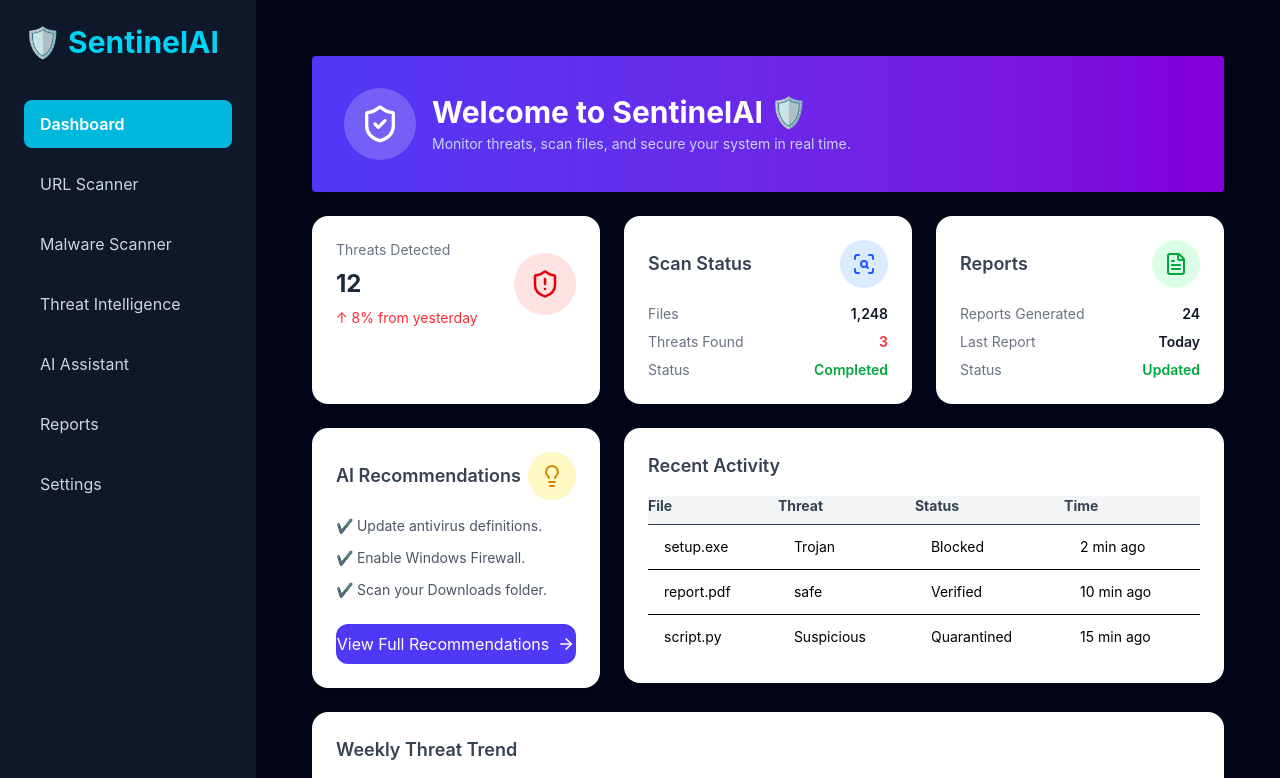
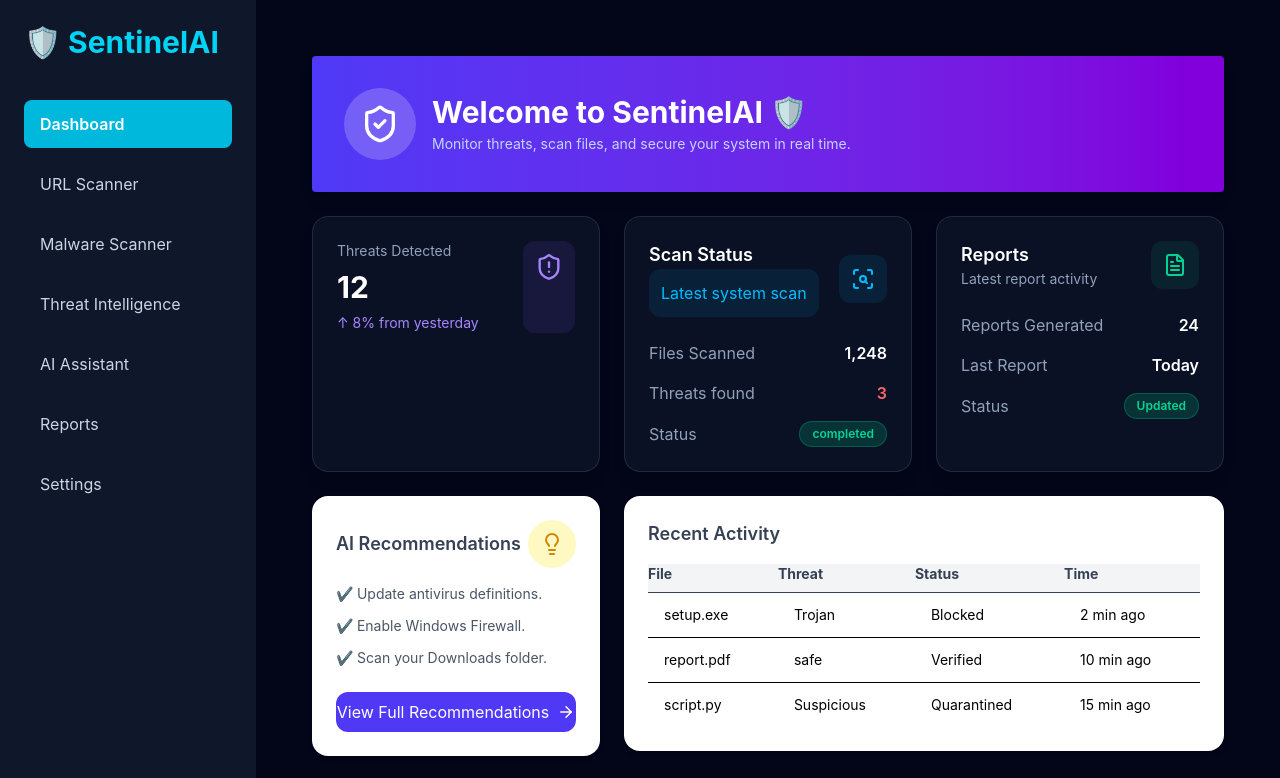
Before and after one commit to rajneeshkaur19/Sentinel_AI, a React (Vite) app in the folder frontend/: page / in a window 1280 px wide. Shown: the top 778 px of the page. Built offline with nearby package versions, Linux system fonts and the light colour scheme.

Commit message:
feat(ui): add reusable UI components and refactor dashboard cards

```diff
--- a/frontend/src/components/common/Badge.jsx
+++ b/frontend/src/components/common/Badge.jsx
@@ -0,0 +1,30 @@
+import clsx from "clsx";
+import { twMerge } from "tailwind-merge";
+
+const variants = {
+    success: "bg-emerald-500/20 text-emerald-400 border border-emerald-500/30",
+    danger: "bg-red-500/20 text-red-400 border border-red-500/30",
+    warning: "bg-yellow-500/20 text-yellow-400 border border-yellow-500/30",
+    info: "bg-sky-500/20 text-sky-400 border border-sky-500/30",
+    default: "bg-slate-700 text-slates-200 border border-slate-600",
+};
+
+export default function Badge({
+    children,
+    variant = "default",
+    className = "",
+}){
+    return(
+        <span
+            className = {twMerge(
+                clsx(
+                    "inline-flex items-center rounded-full px-3 py-1 text-xs font-semibold",
+                    variants[variant],
+                    className
+                )
+            )}
+        >
+            {children}
+        </span>
+    );
+}
--- a/frontend/src/components/common/Card.jsx
+++ b/frontend/src/components/common/Card.jsx
@@ -0,0 +1,31 @@
+import clsx from "clsx";
+import { twMerge } from "tailwind-merge";
+
+export default function Card({
+    children,
+    className = "",
+    hover = true,
+    glass = true,
+    padding = "p-6",
+    ...props
+}){
+    return(
+        <div className ={twMerge(
+            clsx(
+                "rounded-2xl border border-white/10",
+                "bg-slate-900/70",
+                 glass && "backdrop-blur-xl",
+                 "shadow-lg",
+                 "transition-all duration-300",
+                 hover &&
+                    "hover:-translate-y-1 hover:border-violet-500/30 hover:shadow-[0_0_30px_rgba(139,92,246,0.25)]",
+                 padding,
+                 className,
+            )
+        )}
+        {...props}
+        >
+            {children}
+        </div>
+    );
+}
--- a/frontend/src/components/common/Input.jsx
+++ b/frontend/src/components/common/Input.jsx
@@ -0,0 +1,39 @@
+import clsx from "clsx";
+import { twMerge } from "tailwind-merge";
+
+export default function Input({
+    type = "text",
+    placeholder = "",
+    value,
+    onChange,
+    disabled = false,
+    className = "",
+    ...props
+}) {
+    return(
+        <input
+            type = {type}
+            placeholder = {placeholder}
+            value = {value}
+            onChange = {onChange}
+            disabled = {disabled}
+            className = {twMerge(
+                clsx(
+                    "w-full rounded-xl",
+                    "bg-slate-900/70",
+                    "border border-white/10",
+                    "px-4 py-3",
+                    "text-white",
+                    "placeholder:text-slate-400",
+                    "outline-none",
+                    "transition-all duration-300",
+                    "focus:border-violet-500",
+                    "focus:ring-2 focus:ring-violet-500/20",
+                    "disabled opacity-50 disabled:cursor-not-allowed",
+                    className
+                )
+            )}
+            {...props}
+        />
+    );
+}
--- a/frontend/src/components/common/SectionTitle.jsx
+++ b/frontend/src/components/common/SectionTitle.jsx
@@ -0,0 +1,18 @@
+export default function SectionTitle({
+    title,
+    subtitle,
+    className = "",
+}) {
+    return(
+        <div className = {`mb-6 $ {className}`}>
+            <h2 className = "text-2xl font-bold tracking-tight text-white">
+                {title}
+            </h2>
+            {subtitle && (
+                <p className = "mt-2 text-sm text-slate-400">
+                    {subtitle}
+                </p>
+            )}
+        </div>
+    );
+}
--- a/frontend/src/components/common/StatCard.jsx
+++ b/frontend/src/components/common/StatCard.jsx
@@ -0,0 +1,36 @@
+import Card from "./Card";
+
+export default function StatCard({
+    title,
+    value,
+    change,
+    icon,
+    children,
+    className = "",
+}) {
+    return(
+        <Card className = {`p-6 $ {className}`}>
+            <div className = "flex items-star justify-between">
+                <div>
+                    <p className = "text-sm text-slate-400">
+                        {title}
+                    </p>
+                    <h3 className = "mt-2 text-3xl font-bold text-white">
+                        {value}
+                    </h3>
+                    {change && (
+                        <p className = "mt-2 text-sm text-violet-400">
+                            {change}
+                        </p>
+                    )}
+                </div>
+                {icon && (
+                    <div className = "rounded-xl bg-violet-500/10 p-3 text-violet-400">
+                        {icon}
+                    </div>
+                )}
+            </div>
+            {children}
+        </Card>
+    );
+}
--- a/frontend/src/components/dashboard/ReportsCard.jsx
+++ b/frontend/src/components/dashboard/ReportsCard.jsx
@@ -1,32 +1,54 @@
 import { FileText } from "lucide-react";
+import Card from "../common/Card";
+import Badge from "../common/Badge";
 
-function ReportsCard(){
-    return(
-        <div className = "bg-white dark:bg-slate-800 rounded-2xl shadow-md p-6 hover:shadow-lg transition">
-            {/* Header */}
-            <div className = "flex items-center justify-between mb-4">
-                <h2 className = "text-lg font-semibold text-gray-700 dark:text-white"> Reports </h2>
-                <div className = "bg-green-100 p-3 rounded-full">
-                    <FileText className = "text-green-600" size = {24} />
+export default function ReportsCard() {
+  return (
+    <Card>
+      <div className="flex items-center justify-between mb-6">
+        <div>
+          <h3 className="text-lg font-semibold text-white">
+            Reports
+          </h3>
+          <p className="text-sm text-slate-400">
+            Latest report activity
+          </p>
+        </div>
+
+        <div className="rounded-xl bg-emerald-500/10 p-3 text-emerald-400">
+          <FileText size={24} />
         </div>
       </div>
-            {/*Reports Details*/}
-            <div className = "space-y-2 text-sm">
-                <div className = "flex justify-between">
-                    <span className = "text-gray-500">Reports Generated</span>
-                    <span className = "font-semibold text-gray-900 dark:text-white">24</span>
+
+      <div className="space-y-4">
+        <div className="flex justify-between">
+          <span className="text-slate-400">
+            Reports Generated
+          </span>
+          <span className="font-semibold text-white">
+            24
+          </span>
         </div>
-                <div className = "flex justify-between">
-                    <span className = "text-gray-500">Last Report</span>
-                    <span className = "font-semibold text-gray-900 dark:text-white">Today</span>
+
+        <div className="flex justify-between">
+          <span className="text-slate-400">
+            Last Report
+          </span>
+          <span className="font-semibold text-white">
+            Today
+          </span>
         </div>
-                <div className = "flex justify-between">
-                    <span className = "text-gray-500">Status</span>
-                    <span className = "font-semibold text-green-600">Updated</span>
+
+        <div className="flex justify-between items-center">
+          <span className="text-slate-400">
+            Status
+          </span>
+
+          <Badge variant="success">
+            Updated
+          </Badge>
         </div>
       </div>
-        </div>
+    </Card>
   );
 }
-
-export default ReportsCard;
--- a/frontend/src/components/dashboard/ScanCard.jsx
+++ b/frontend/src/components/dashboard/ScanCard.jsx
@@ -1,32 +1,39 @@
 import { ScanSearch } from "lucide-react";
+import Card from "../common/Card";
+import Badge from "../common/Badge";
 
-function ScanCard(){
+export default function ScanCard(){
     return(
-        <div className = "bg-white dark:bg-slate-800 rounded-2xl shadow-md p-6 hover:shadow-lg transition">
-            <div className = "flex items-center justify-between mb-4">
-                <h2 className = "text-lg font-semibold text-gray-700 dark:text-white">
+        <Card>
+            <div className = "flex items-center justify-between mb-6">
+                <div>
+                    <h3 className = "text-lg font-semibold text-white">
                     Scan Status
-                </h2>
-                <div className = "bg-blue-100 p-3 rounded-full">
-                    <ScanSearch className = "text-blue-600" size = {24} />
+                    </h3>
+                    <p className = "rounded-xl bg-sky-500/10 p-3 text-sky-400">
+                    Latest system scan
+                    </p>
+                </div>
+                <div className = "rounded-xl bg-sky-500/10 p-3 text-sky-400">
+                    <ScanSearch size={24}/>
                 </div>
             </div>
-            <div className = "space-y-2 text-sm">
-                <div className = "flex justify-between">
-                    <span className = "text-gray-500"> Files </span>
-                    <span className = "font-semibold text-gray-900 dark:text-white">1,248</span>
+            <div className = "space-y-4">
+                <div className="flex justify-between">
+                    <span className = "text-slate-400">
+                        Files Scanned
+                    </span>
+                    <span className = "font-semibold text-white">1,248</span>
                 </div>
                 <div className = "flex justify-between">
-                    <span className = "text-gray-500"> Threats Found </span>
-                    <span className = "font-semibold text-red-500">3</span>
+                    <span className = "text-slate-400">Threats found</span>
+                    <span className = "font-semibold text-red-400">3</span>
                 </div>
-                <div className = "flex justify-between">
-                    <span className = "text-gray-500">Status</span>
-                    <span className = "font-semibold text-green-600">Completed</span>
+                <div className = "flex justify-between items-center">
+                    <span className = "text-slate-400">Status</span>
+                    <Badge variant = "success">completed</Badge>
                 </div>
             </div>
-        </div>
+        </Card>
     );
 }
-
-export default ScanCard;
--- a/frontend/src/components/dashboard/ThreatCard.jsx
+++ b/frontend/src/components/dashboard/ThreatCard.jsx
@@ -1,24 +1,13 @@
 import { ShieldAlert } from "lucide-react";
+import StatCard from "../common/StatCard";
 
-function ThreatCard() {
+export default function ThreatCard(){
     return(
-        <div className = "bg-white dark:bg-slate-800 rounded-2xl shadow-md p-6 hover:shadow-lg transition">
-            <div className = "flex items-center justify-between">
-
-                <div>
-                    <p className = "text-gray-500 text-sm">Threats Detected</p>
-                    <h2 className = "text-2xl font-bold mt-2 text-gray-800 dark:text-white">12</h2>
-                    <p className = "text-red-500 text-sm mt-2">
-                        ↑ 8% from yesterday
-                    </p>
-                </div>
-
-                <div className = "bg-red-100 p-4 rounded-full">
-                    <ShieldAlert className = "text-red-600" size = {30} />
-                </div>
-            </div>
-        </div>
+        <StatCard
+        title = "Threats Detected"
+        value = "12"
+        change="↑ 8% from yesterday"
+      icon={<ShieldAlert size={28} />}
+    />
     );
 }
-
-export default ThreatCard;
```
Lines whose indentation alone changed are shown as unchanged.
